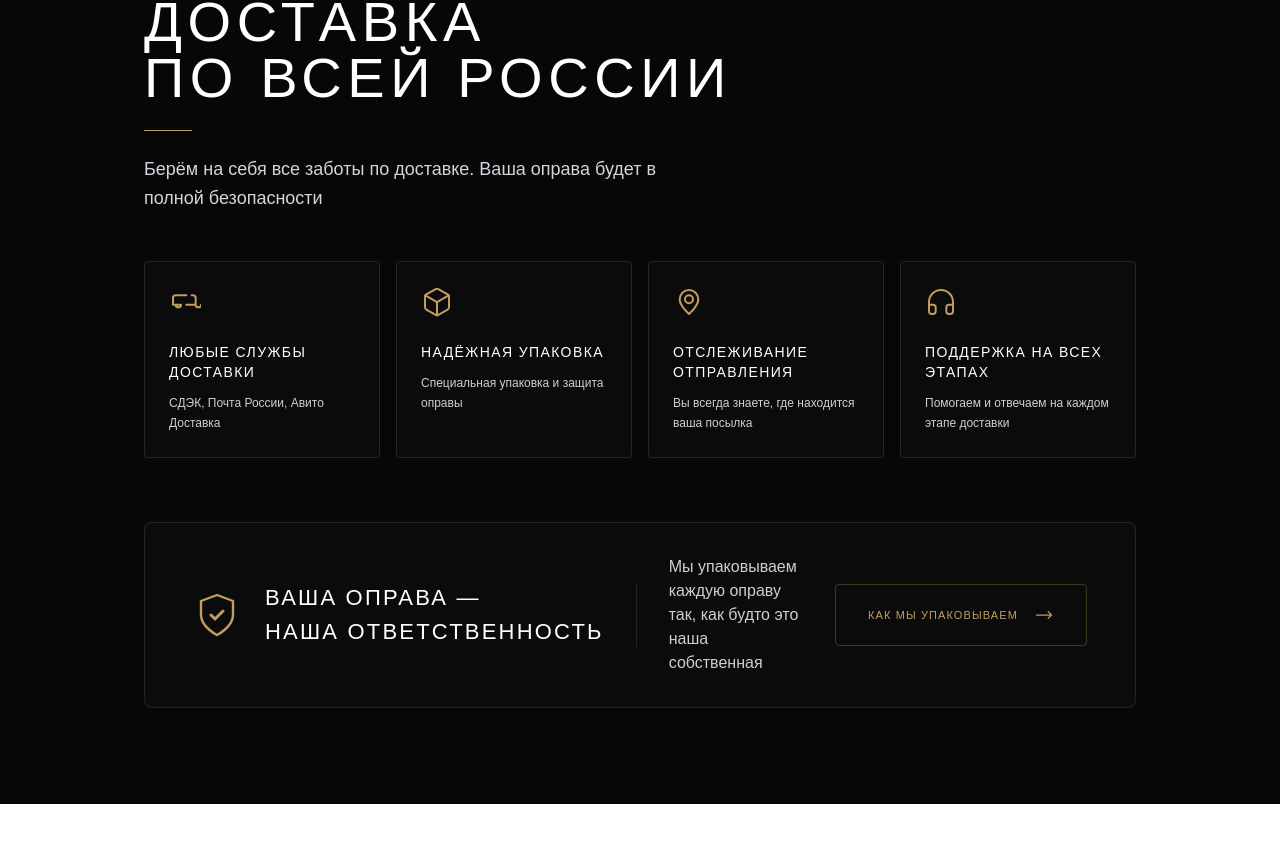
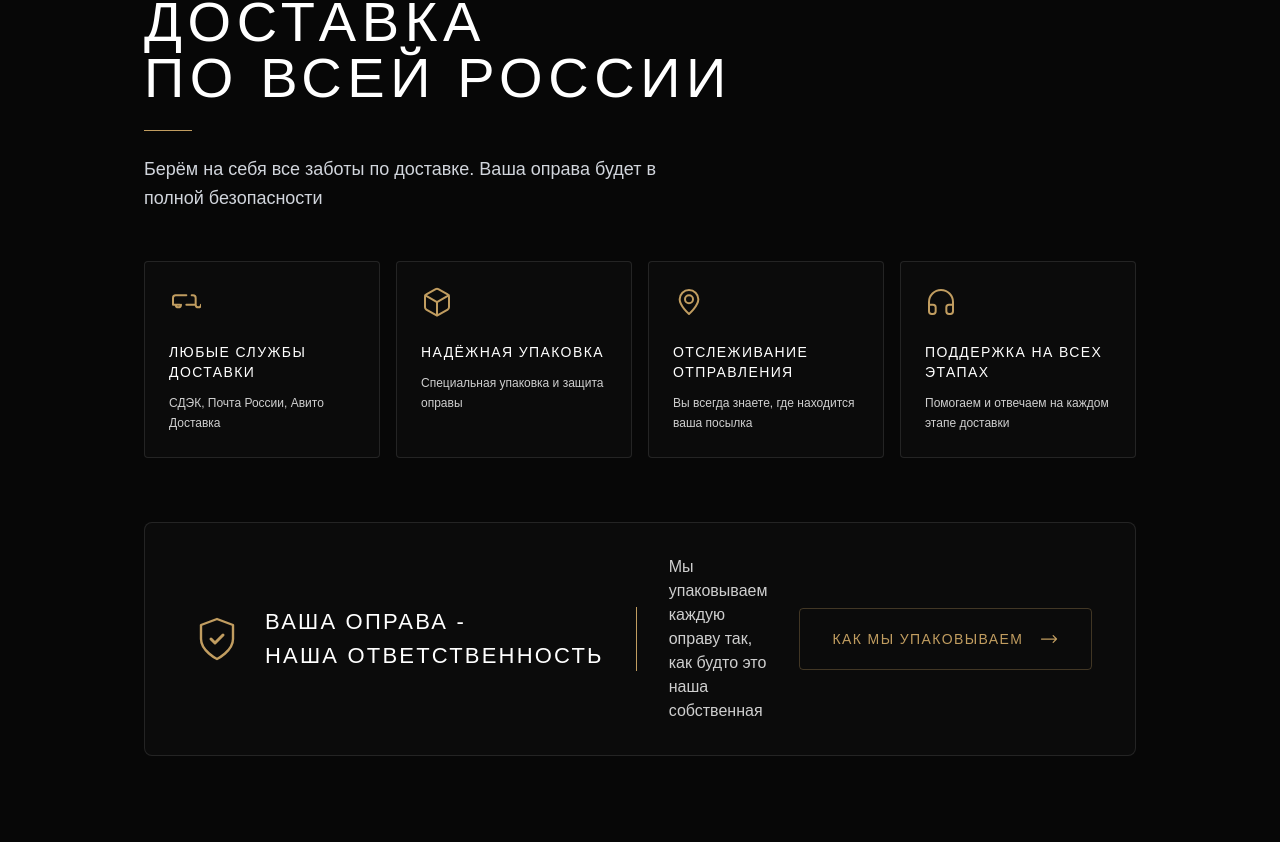
Before and after one commit to kxxdree/broke-optics, a Nuxt app: page / in a window 1280 px wide. Shown: the part 3620-4462 px from the top of the page. Before the commit the page ends 4424 px from the top, so only its background shows below. Built offline with nearby package versions, Linux system fonts and the light colour scheme.

Commit message:
feat: wip delivery section

```diff
--- a/app/components/DeliverySection.vue
+++ b/app/components/DeliverySection.vue
@@ -105,16 +105,16 @@ const deliveryFeatures = [
       <div class="w-full bg-white/2 border border-white/10 rounded-lg py-8 px-6 lg:px-12 flex flex-col lg:flex-row items-center gap-8 justify-between">
         <div class="flex items-center gap-6 shrink-0 w-full lg:w-auto justify-center lg:justify-start">
           <ShieldIcon class="w-12 h-12 text-[#c19d60]" />
-          <h3 class="text-lg lg:text-[22px] uppercase tracking-widest font-light whitespace-nowrap">Ваша оправа —<br />наша ответственность</h3>
+          <h3 class="text-lg lg:text-[22px] uppercase tracking-widest font-light whitespace-nowrap">Ваша оправа -<br />наша ответственность</h3>
         </div>
 
-        <div class="hidden lg:block w-px h-16 bg-white/10 shrink-0"></div>
+        <div class="hidden lg:block w-px h-16 bg-[#c19d60] shrink-0"></div>
 
         <p class="text-white/80 text-sm lg:text-base text-center lg:text-left max-w-sm">Мы упаковываем каждую оправу так, как будто это наша собственная</p>
 
         <a
           href="#"
-          class="shrink-0 flex items-center justify-center w-full lg:w-auto gap-4 px-8 py-5 border border-[#c19d60]/30 text-[#c19d60] text-[11px] uppercase tracking-widest hover:bg-[#c19d60] hover:text-black hover:border-[#c19d60] transition-all duration-300 rounded group"
+          class="shrink-0 flex items-center justify-center w-full lg:w-auto gap-4 px-8 py-5 border border-[#c19d60]/30 text-[#c19d60] text-sm uppercase tracking-widest hover:bg-[#c19d60] hover:text-black hover:border-[#c19d60] transition-all duration-300 rounded group"
         >
           Как мы упаковываем
           <svg class="w-5 h-5 transition-transform group-hover:translate-x-1" fill="none" stroke="currentColor" viewBox="0 0 24 24">
```
